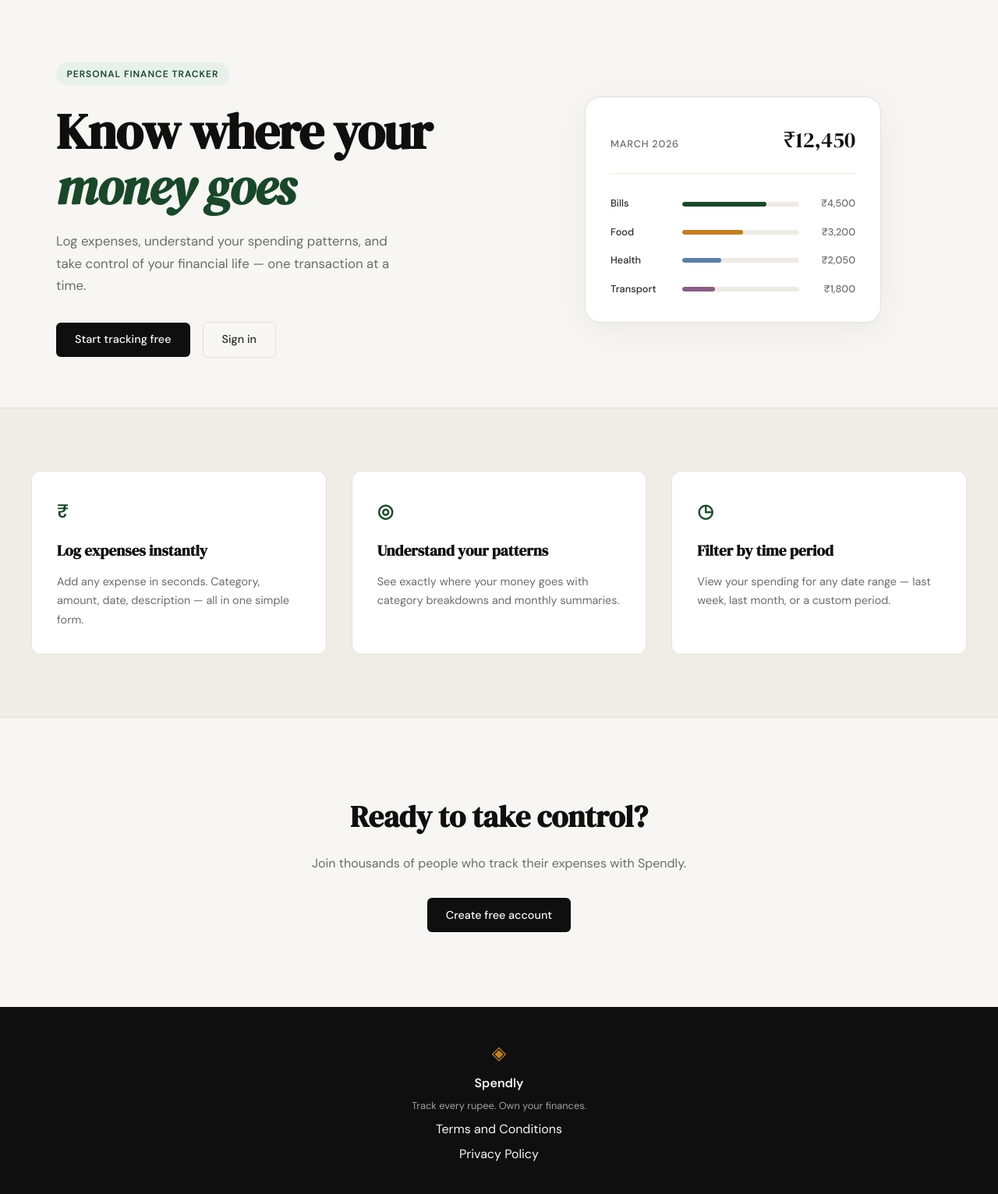
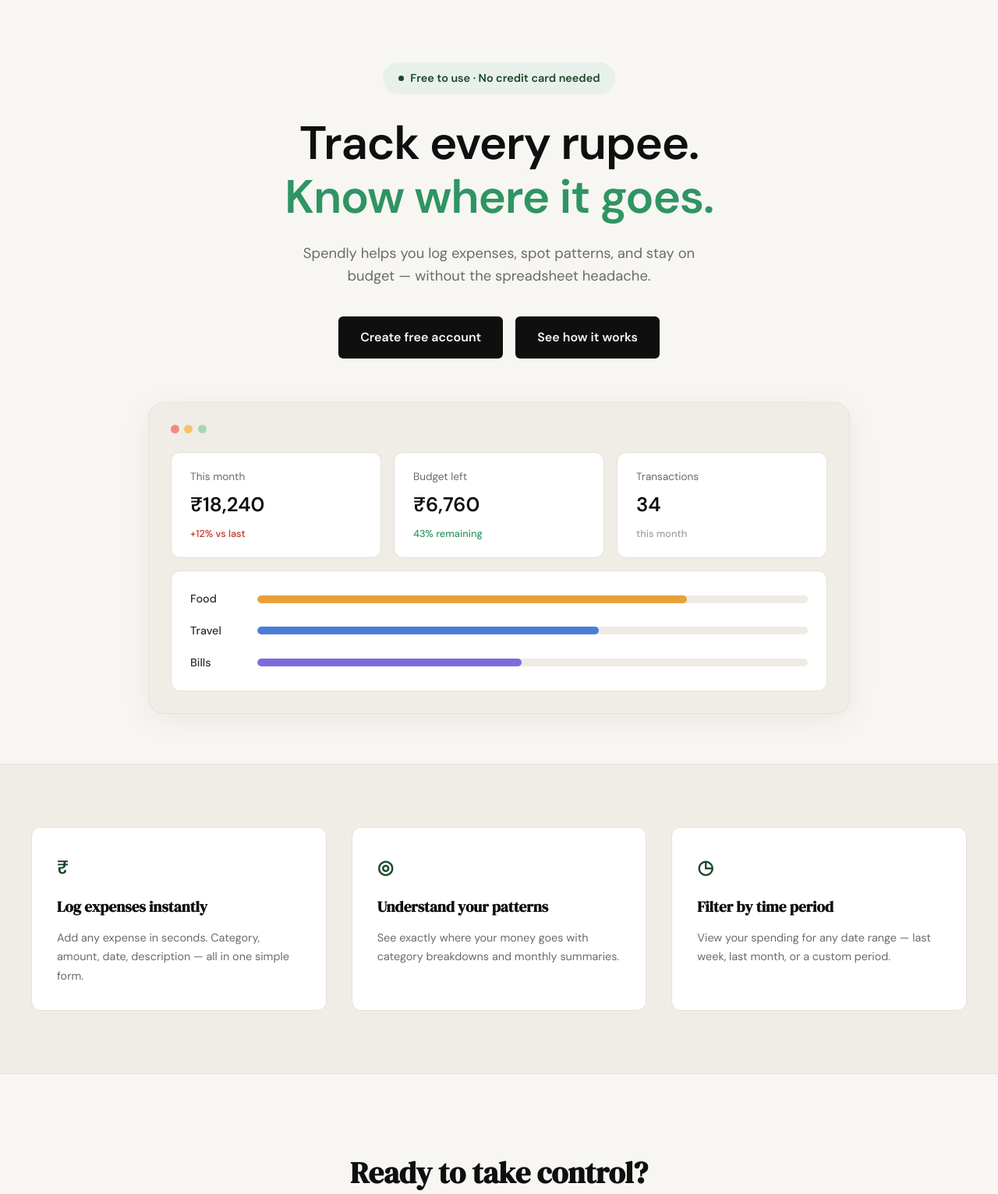
Before and after one commit to KVVardhan-17/spendly, a Flask app: page / in a window 1280 px wide. Shown: the part 61-1593 px from the top of the page at 78% size. Run offline with Flask 3, Linux system fonts and the light colour scheme.

Commit message:
landing: redesign hero section to match mockup

```diff
--- a/static/css/style.css
+++ b/static/css/style.css
@@ -125,54 +125,90 @@ a { color: inherit; text-decoration: none; }
 
 .hero {
     padding: 5rem 2rem 4rem;
-    display: grid;
-    grid-template-columns: 1fr 1fr;
-    gap: 4rem;
+    display: flex;
+    flex-direction: column;
     align-items: center;
+    gap: 3.5rem;
     max-width: var(--max-width);
     margin: 0 auto;
 }
 
+.hero-inner {
+    display: flex;
+    flex-direction: column;
+    align-items: center;
+    text-align: center;
+    max-width: 680px;
+}
+
 .hero-badge {
-    display: inline-block;
+    display: inline-flex;
+    align-items: center;
+    gap: 0.55rem;
     background: var(--accent-light);
     color: var(--accent);
-    font-size: 0.75rem;
+    font-size: 0.9rem;
     font-weight: 600;
-    letter-spacing: 0.08em;
-    text-transform: uppercase;
-    padding: 0.35rem 0.85rem;
+    padding: 0.55rem 1.2rem;
     border-radius: 999px;
+    margin-bottom: 1.75rem;
+}
+
+.hero-badge-dot {
+    width: 7px;
+    height: 7px;
+    border-radius: 50%;
+    background: var(--accent);
+    flex-shrink: 0;
+}
+
+.hero-title {
+    font-family: var(--font-body);
+    font-weight: 700;
+    font-size: clamp(2.5rem, 6vw, 3.75rem);
+    line-height: 1.15;
+    letter-spacing: -0.02em;
+    color: var(--ink);
     margin-bottom: 1.5rem;
 }
 
-.hero-title {
-    font-family: var(--font-display);
-    font-size: clamp(2.5rem, 5vw, 4rem);
-    line-height: 1.1;
-    letter-spacing: -0.02em;
-    color: var(--ink);
-    margin-bottom: 1.25rem;
-}
-
-.hero-title em {
-    font-style: italic;
-    color: var(--accent);
+.hero-title-accent {
+    color: #2f9463;
 }
 
 .hero-subtitle {
-    font-size: 1.05rem;
+    font-size: 1.15rem;
     color: var(--ink-muted);
-    line-height: 1.7;
-    max-width: 460px;
-    margin-bottom: 2rem;
+    line-height: 1.6;
+    max-width: 540px;
+    margin-bottom: 2.25rem;
 }
 
 .hero-actions {
     display: flex;
     gap: 1rem;
     align-items: center;
+    justify-content: center;
 }
+
+.hero-btn-primary,
+.hero-btn-secondary {
+    display: inline-block;
+    background: var(--ink);
+    color: var(--paper);
+    padding: 0.9rem 1.75rem;
+    border-radius: var(--radius-sm);
+    font-family: var(--font-body);
+    font-size: 1rem;
+    font-weight: 600;
+    text-decoration: none;
+    border: none;
+    cursor: pointer;
+    transition: background 0.2s;
+}
+
+.hero-btn-primary:hover,
+.hero-btn-secondary:hover { background: var(--accent); }
 
 /* ------------------------------------------------------------------ */
 /* Mock card (hero visual)                                             */
@@ -181,58 +217,100 @@ a { color: inherit; text-decoration: none; }
 .hero-visual {
     display: flex;
     justify-content: center;
+    width: 100%;
 }
 
-.mock-card {
-    background: var(--paper-card);
+.mock-window {
+    background: var(--paper-warm);
     border: 1px solid var(--border);
     border-radius: var(--radius-lg);
-    padding: 2rem;
+    padding: 1.75rem;
     width: 100%;
-    max-width: 380px;
+    max-width: 900px;
     box-shadow: 0 8px 40px rgba(0,0,0,0.06);
 }
 
-.mock-card-header {
+.mock-window-dots {
     display: flex;
-    justify-content: space-between;
-    align-items: baseline;
-    margin-bottom: 1.75rem;
-    padding-bottom: 1.25rem;
-    border-bottom: 1px solid var(--border-soft);
+    gap: 0.4rem;
+    margin-bottom: 1.5rem;
 }
 
-.mock-label {
-    font-size: 0.8rem;
-    font-weight: 500;
-    color: var(--ink-muted);
-    text-transform: uppercase;
-    letter-spacing: 0.06em;
+.mock-dot {
+    width: 11px;
+    height: 11px;
+    border-radius: 50%;
 }
 
-.mock-total {
-    font-family: var(--font-display);
-    font-size: 1.75rem;
+.mock-dot-red { background: #ef8b7f; }
+.mock-dot-yellow { background: #f0c56b; }
+.mock-dot-green { background: #a8d8b0; }
+
+.mock-stats-row {
+    display: grid;
+    grid-template-columns: repeat(3, 1fr);
+    gap: 1rem;
+    margin-bottom: 1rem;
+}
+
+.mock-stat {
+    background: var(--paper-card);
+    border: 1px solid var(--border);
+    border-radius: var(--radius-md);
+    padding: 1.25rem 1.5rem;
+    text-align: left;
+    display: flex;
+    flex-direction: column;
+    gap: 0.35rem;
+}
+
+.mock-stat-label {
+    font-size: 0.85rem;
+    color: var(--ink-muted);
+}
+
+.mock-stat-value {
+    font-family: var(--font-body);
+    font-weight: 700;
+    font-size: 1.6rem;
     color: var(--ink);
 }
 
-.mock-bars { display: flex; flex-direction: column; gap: 1rem; }
+.mock-stat-delta {
+    font-size: 0.8rem;
+    font-weight: 500;
+}
+
+.mock-stat-delta-down { color: var(--danger); }
+.mock-stat-delta-up { color: #2f9463; }
+.mock-stat-delta-neutral { color: var(--ink-faint); }
+
+.mock-bars-card {
+    background: var(--paper-card);
+    border: 1px solid var(--border);
+    border-radius: var(--radius-md);
+    padding: 1.5rem;
+    display: flex;
+    flex-direction: column;
+    gap: 1.1rem;
+}
 
 .mock-bar-row {
     display: grid;
-    grid-template-columns: 80px 1fr 60px;
+    grid-template-columns: 70px 1fr;
     align-items: center;
-    gap: 0.75rem;
+    gap: 1rem;
 }
 
 .mock-cat {
-    font-size: 0.8rem;
+    font-size: 0.9rem;
     font-weight: 500;
     color: var(--ink-soft);
+    text-align: left;
 }
 
 .mock-bar-track {
-    height: 6px;
+    height: 10px;
     background: var(--border-soft);
     border-radius: 999px;
     overflow: hidden;
@@ -240,21 +318,13 @@ a { color: inherit; text-decoration: none; }
 
 .mock-bar {
     height: 100%;
-    background: var(--accent);
     border-radius: 999px;
     transition: width 0.6s ease;
 }
 
-.mock-bar-2 { background: var(--accent-2); }
-.mock-bar-3 { background: #5b7fa6; }
-.mock-bar-4 { background: #8b5e83; }
-
-.mock-amt {
-    font-size: 0.8rem;
-    font-weight: 500;
-    color: var(--ink-muted);
-    text-align: right;
-}
+.mock-bar-food { background: #e8a13a; }
+.mock-bar-travel { background: #4a7fd8; }
+.mock-bar-bills { background: #7c6cdb; }
 
 /* ------------------------------------------------------------------ */
 /* Buttons                                                             */
@@ -562,14 +632,8 @@ a { color: inherit; text-decoration: none; }
 /* ------------------------------------------------------------------ */
 
 @media (max-width: 900px) {
-    .hero {
-        grid-template-columns: 1fr;
-        text-align: center;
-    }
-
     .hero-subtitle { max-width: 100%; }
-    .hero-actions { justify-content: center; }
-    .hero-visual { display: none; }
+    .mock-stats-row { grid-template-columns: 1fr; }
 
     .features-inner { grid-template-columns: 1fr; }
 }
@@ -577,4 +641,6 @@ a { color: inherit; text-decoration: none; }
 @media (max-width: 600px) {
     .nav-links a:not(.nav-cta) { display: none; }
     .hero { padding: 3rem 1rem 2rem; }
+    .hero-actions { flex-direction: column; width: 100%; }
+    .hero-btn-primary, .hero-btn-secondary { width: 100%; text-align: center; }
 }
--- a/templates/landing.html
+++ b/templates/landing.html
@@ -6,55 +6,65 @@
 
 <section class="hero">
     <div class="hero-inner">
-        <div class="hero-badge">Personal Finance Tracker</div>
+        <div class="hero-badge">
+            <span class="hero-badge-dot"></span>
+            Free to use · No credit card needed
+        </div>
         <h1 class="hero-title">
-            Know where your<br>
-            <em>money goes</em>
+            Track every rupee.<br>
+            <span class="hero-title-accent">Know where it goes.</span>
         </h1>
         <p class="hero-subtitle">
-            Log expenses, understand your spending patterns,
-            and take control of your financial life —
-            one transaction at a time.
+            Spendly helps you log expenses, spot patterns, and stay
+            on budget — without the spreadsheet headache.
         </p>
         <div class="hero-actions">
-            <a href="{{ url_for('register') }}" class="btn-primary">Start tracking free</a>
-            <a href="{{ url_for('login') }}" class="btn-ghost">Sign in</a>
+            <a href="{{ url_for('register') }}" class="hero-btn-primary">Create free account</a>
+            <a href="#" class="hero-btn-secondary">See how it works</a>
         </div>
     </div>
     <div class="hero-visual">
-        <div class="mock-card">
-            <div class="mock-card-header">
-                <span class="mock-label">March 2026</span>
-                <span class="mock-total">₹12,450</span>
+        <div class="mock-window">
+            <div class="mock-window-dots">
+                <span class="mock-dot mock-dot-red"></span>
+                <span class="mock-dot mock-dot-yellow"></span>
+                <span class="mock-dot mock-dot-green"></span>
             </div>
-            <div class="mock-bars">
+            <div class="mock-stats-row">
+                <div class="mock-stat">
+                    <span class="mock-stat-label">This month</span>
+                    <span class="mock-stat-value">₹18,240</span>
+                    <span class="mock-stat-delta mock-stat-delta-down">+12% vs last</span>
+                </div>
+                <div class="mock-stat">
+                    <span class="mock-stat-label">Budget left</span>
+                    <span class="mock-stat-value">₹6,760</span>
+                    <span class="mock-stat-delta mock-stat-delta-up">43% remaining</span>
+                </div>
+                <div class="mock-stat">
+                    <span class="mock-stat-label">Transactions</span>
+                    <span class="mock-stat-value">34</span>
+                    <span class="mock-stat-delta mock-stat-delta-neutral">this month</span>
+                </div>
+            </div>
+            <div class="mock-bars-card">
+                <div class="mock-bar-row">
+                    <span class="mock-cat">Food</span>
+                    <div class="mock-bar-track">
+                        <div class="mock-bar mock-bar-food" style="width: 78%"></div>
+                    </div>
+                </div>
+                <div class="mock-bar-row">
+                    <span class="mock-cat">Travel</span>
+                    <div class="mock-bar-track">
+                        <div class="mock-bar mock-bar-travel" style="width: 62%"></div>
+                    </div>
+                </div>
                 <div class="mock-bar-row">
                     <span class="mock-cat">Bills</span>
                     <div class="mock-bar-track">
-                        <div class="mock-bar" style="width: 72%"></div>
+                        <div class="mock-bar mock-bar-bills" style="width: 48%"></div>
                     </div>
-                    <span class="mock-amt">₹4,500</span>
-                </div>
-                <div class="mock-bar-row">
-                    <span class="mock-cat">Food</span>
-                    <div class="mock-bar-track">
-                        <div class="mock-bar mock-bar-2" style="width: 52%"></div>
-                    </div>
-                    <span class="mock-amt">₹3,200</span>
-                </div>
-                <div class="mock-bar-row">
-                    <span class="mock-cat">Health</span>
-                    <div class="mock-bar-track">
-                        <div class="mock-bar mock-bar-3" style="width: 33%"></div>
-                    </div>
-                    <span class="mock-amt">₹2,050</span>
-                </div>
-                <div class="mock-bar-row">
-                    <span class="mock-cat">Transport</span>
-                    <div class="mock-bar-track">
-                        <div class="mock-bar mock-bar-4" style="width: 28%"></div>
-                    </div>
-                    <span class="mock-amt">₹1,800</span>
                 </div>
             </div>
         </div>
```
